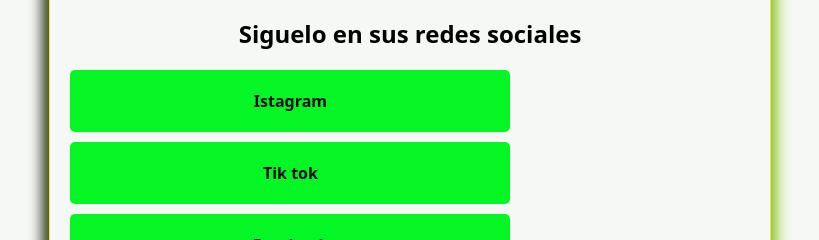
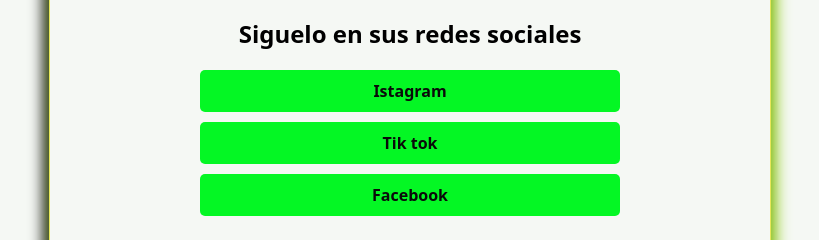
Before and after one commit to AlejandroSanchez16/Neymar-Jr, a plain HTML site: page index.html in a window 1280 px wide. Shown: the part 505-745 px from the top of the page, without its empty margins (230-1049 px from the left). Drawn offline with Linux system fonts and the light colour scheme.

Commit message:
Add files via upload

```diff
--- a/Anuel.css
+++ b/Anuel.css
@@ -47,29 +47,19 @@
 .container{
     display: flex;
     flex-direction: column;
-    align-self: start;
+    align-self: center;
     gap: 10px;
-    color: #0a0a0a;
 }
-.enlaces a{
-    background-color: #04f724;
-    display: flex;
-    flex-direction: column;
-    align-items: center;
-    padding: 10px;
-    border-radius: 15px;
-    box-shadow: 5px 5px 15px rgba(0, 0, 0, 0.4)
-    -5px -5px 15px rgba(144, 212, 7, 0.904);
-    border: 10px solid #04f724;
-}
+
 .link{
     display: flex;
     flex-direction: column;
     gap: 10px;
+    align-items: center;
 }
 .link a{
-    display: table-row;
-    flex-direction: row;
+    display: flex;
+    flex-direction: column;
     width: 400px;
     padding: 10px;
     text-align: center;
```
Also changed, not shown: index.html (+2 -3 lines).
